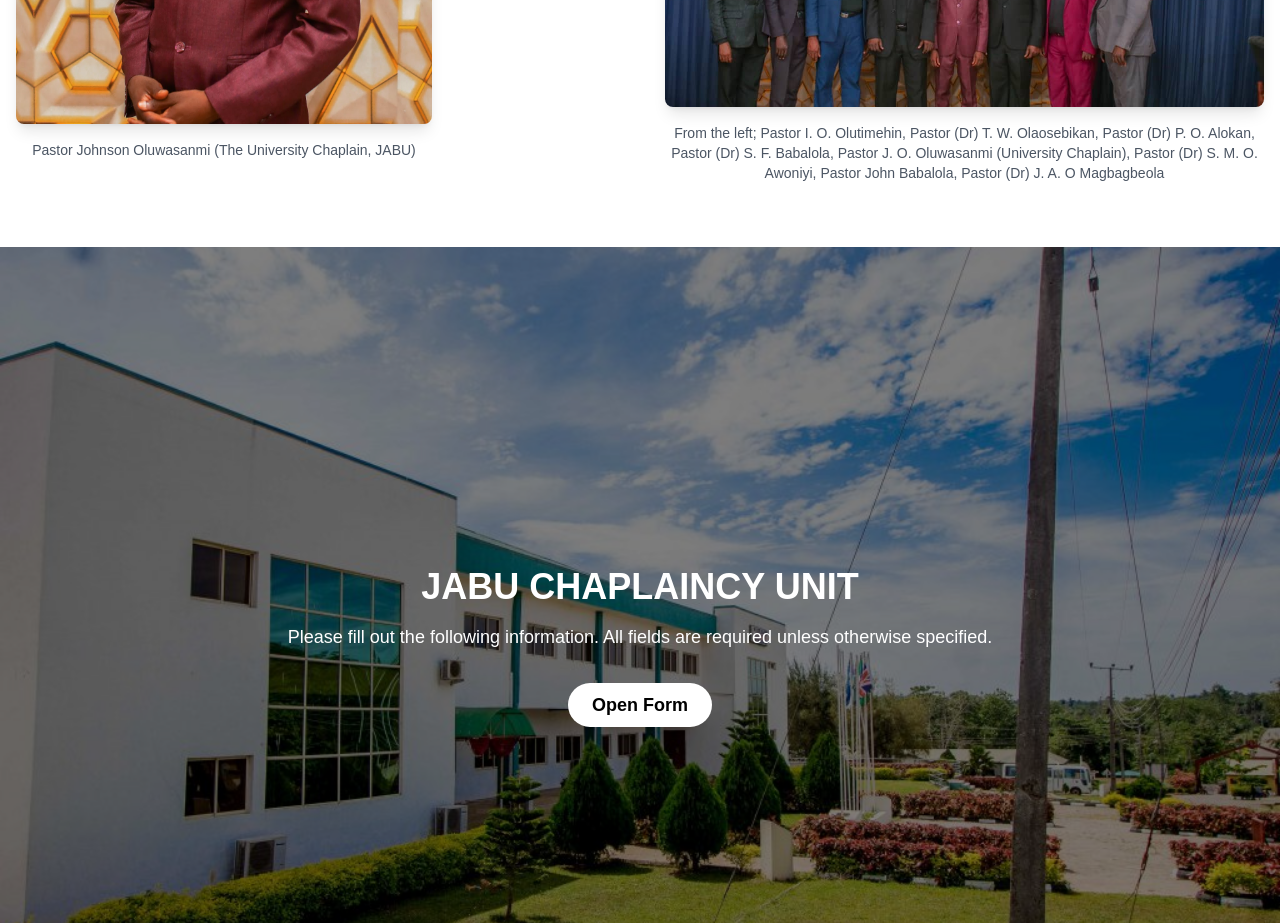
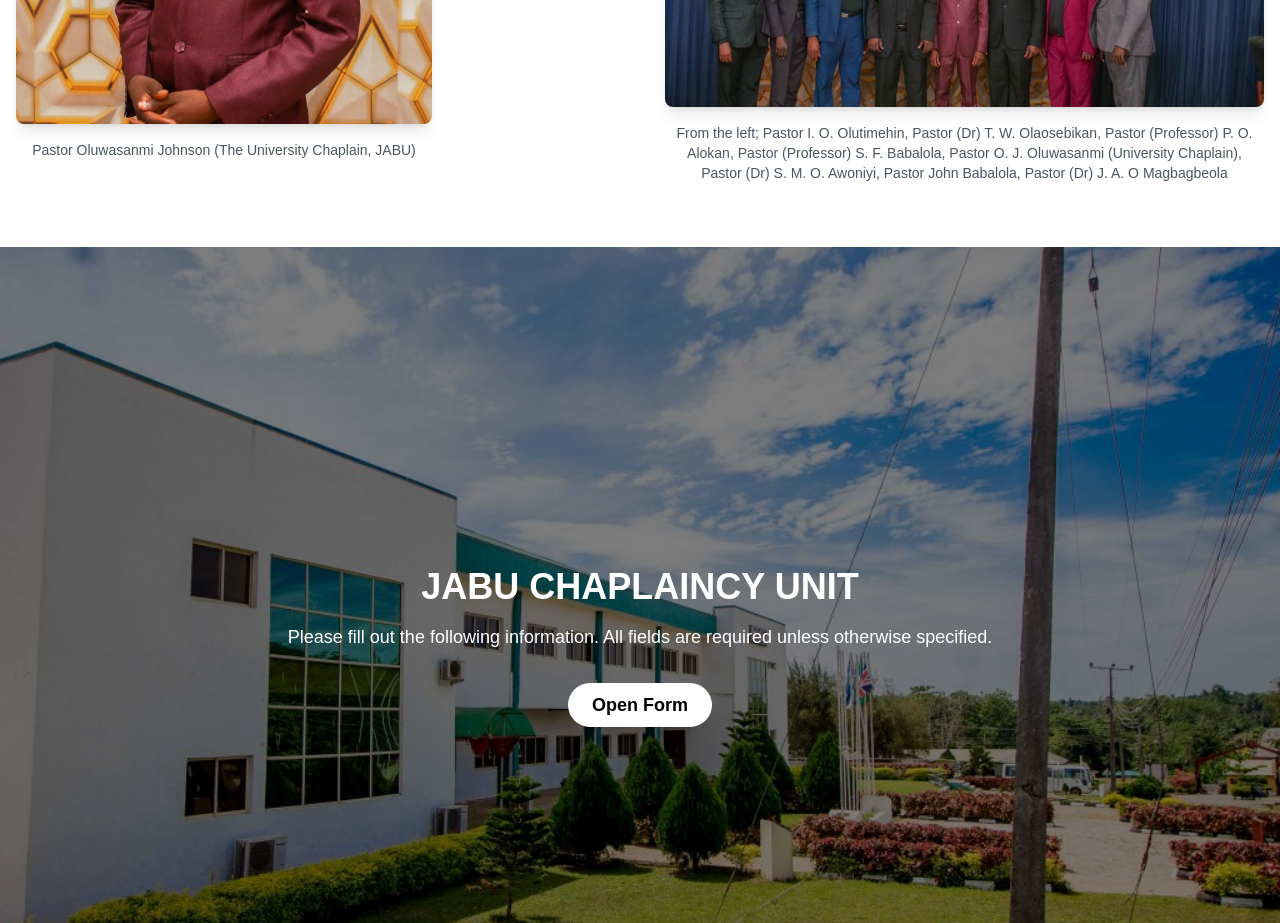
Before and after one commit to Gld-Mx24483/Joseph-Ayo-Babalola-University-Chapel-Reg-Form, a Next.js app in the folder j.c.r.f/: page / in a window 1280 px wide. Shown: the part 1780-2703 px from the top of the page. Built offline with nearby package versions, Linux system fonts and the light colour scheme.

Commit message:
"Updated alt text and captions for images in Chaplaincy component"

```diff
--- a/j.c.r.f/app/components/Chaplaincy.jsx
+++ b/j.c.r.f/app/components/Chaplaincy.jsx
@@ -16,14 +16,14 @@ const Chaplaincy = () => {
             <div className={chaplaincyStyles.oluwasanmiImageContainer}>
               <Image
                 src={OluwasanmiImage}
-                alt="Pastor Johnson Oluwasanmi"
+                alt="Pastor Oluwasanmi Johnson"
                 layout="fill"
                 objectFit="cover"
                 className={chaplaincyStyles.oluwasanmiImage}
               />
             </div>
             <p className={chaplaincyStyles.imageCaption}>
-              Pastor Johnson Oluwasanmi (The University Chaplain, JABU)
+              Pastor Oluwasanmi Johnson (The University Chaplain, JABU)
             </p>
           </div>
           <div className={chaplaincyStyles.groupImageWrapper}>
@@ -35,7 +35,7 @@ const Chaplaincy = () => {
               className={chaplaincyStyles.image}
             />
             <p className={chaplaincyStyles.imageCaption}>
-              From the left; Pastor I. O. Olutimehin, Pastor (Dr) T. W. Olaosebikan, Pastor (Dr) P. O. Alokan, Pastor (Dr) S. F. Babalola, Pastor J. O. Oluwasanmi (University Chaplain), Pastor (Dr) S. M. O. Awoniyi, Pastor John Babalola, Pastor (Dr) J. A. O Magbagbeola
+              From the left; Pastor I. O. Olutimehin, Pastor (Dr) T. W. Olaosebikan, Pastor (Professor) P. O. Alokan, Pastor (Professor) S. F. Babalola, Pastor O. J. Oluwasanmi (University Chaplain), Pastor (Dr) S. M. O. Awoniyi, Pastor John Babalola, Pastor (Dr) J. A. O Magbagbeola
             </p>
           </div>
         </div>
```
